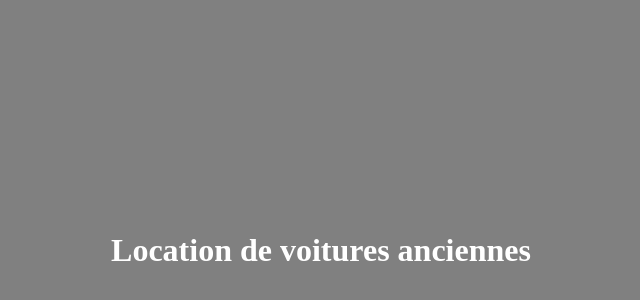
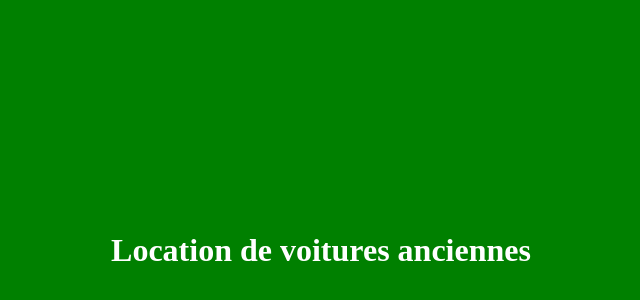
Before and after one commit to YassGHZ/locationVoiture, a plain HTML site: page index.html in a window 1280 px wide. Shown: the part 42-342 px from the top of the page, without its empty margins (319-959 px from the left). Drawn offline with Linux system fonts and the light colour scheme.

Commit message:
modif de la couleur de fond

```diff
--- a/index.html
+++ b/index.html
@@ -4,7 +4,7 @@
 		<meta charset="utf-8">
 		<title></title>
 	</head>
-	<body style="background-color:grey">
+	<body style="background-color:green;">
 		<h1 style="padding-top:20%; padding-bottom:20%; text-align:center; color:white;">Location de voitures anciennes</h1>
 	</body>
 </html>
```
